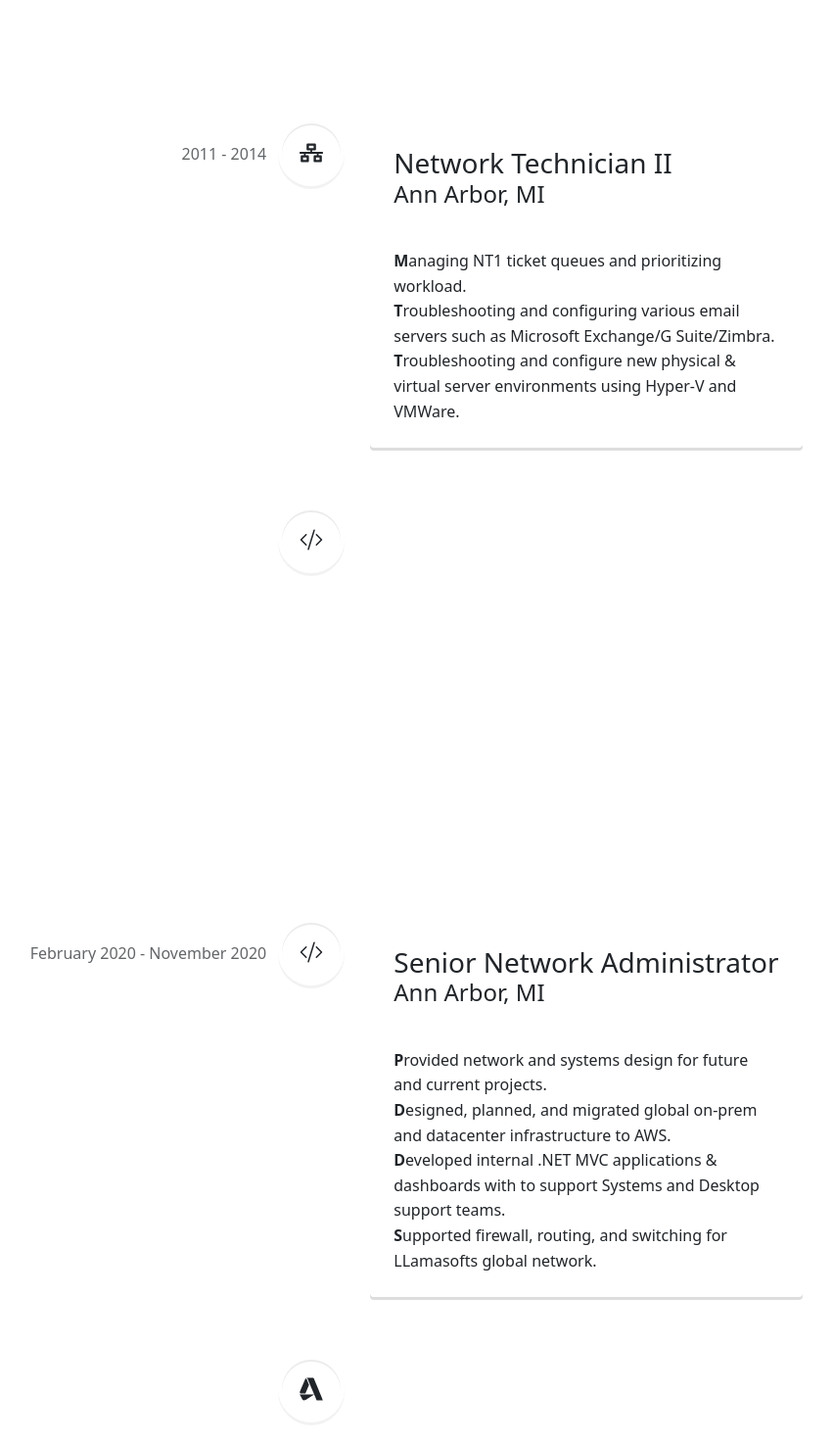
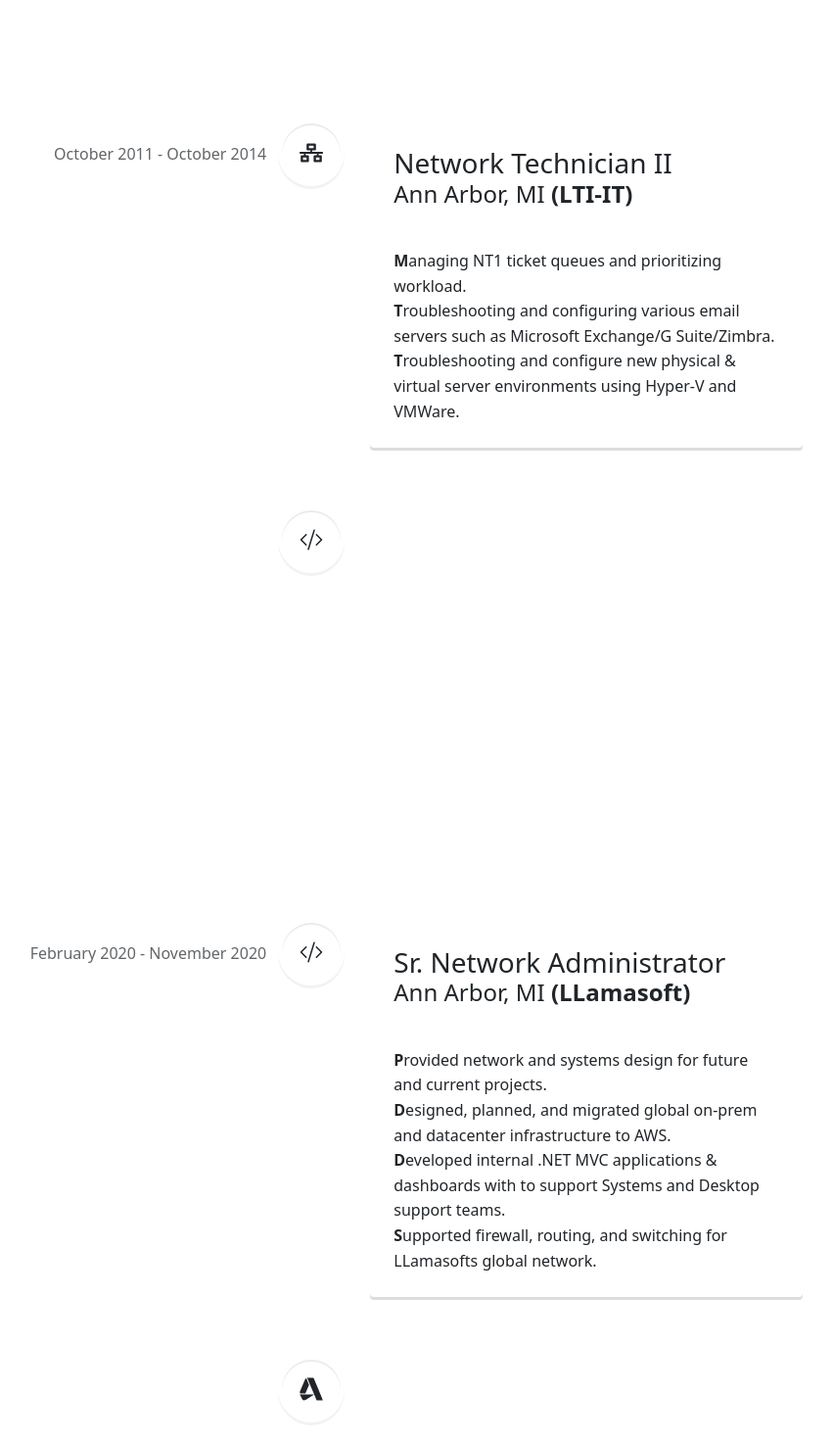
Before and after one commit to Reverendheat/react-portfolio, a React (Create React App) app: page / in a window 1280 px wide. Shown: the part 1100-2570 px from the top of the page at 98% size, without its empty margins (322-1173 px from the left). Built offline with nearby package versions, Linux system fonts and the light colour scheme; no server answers; what aws-amplify would draw is missing.

Commit message:
Date and company updates

```diff
--- a/src/components/Experience.js
+++ b/src/components/Experience.js
@@ -1,11 +1,10 @@
-import React from 'react'
-
 import { Container } from 'react-bootstrap'
 import { VerticalTimeline, VerticalTimelineElement }  from 'react-vertical-timeline-component';
 import {FaNetworkWired} from 'react-icons/fa';
 import {FaFlagCheckered} from 'react-icons/fa';
 import {BsCodeSlash} from 'react-icons/bs';
 import {SiAutodesk} from 'react-icons/si';
+
 import 'react-vertical-timeline-component/style.min.css';
 
 
@@ -16,12 +15,12 @@ const Experience = () => {
         <VerticalTimeline>
           <VerticalTimelineElement
             className="vertical-timeline-element--work"
-            date="2008 - 2011"
+            date="March 2008 - October 2011"
             iconStyle={{ background: 'rgb(255, 255, 255)', color: '#fffff' }}
             icon={<FaNetworkWired />}
           >
             <h3 className="vertical-timeline-element-title">Network Technician</h3>
-            <h4 className="vertical-timeline-element-subtitle">Ann Arbor, MI</h4>
+            <h4 className="vertical-timeline-element-subtitle">Ann Arbor, MI <strong>(LTI-IT)</strong></h4>
             <p>
             <br /><strong>O</strong>nsite desktop support for clients.
             <br /><strong>T</strong>roubleshooting and configuring Windows desktop and server environments.
@@ -30,12 +29,12 @@ const Experience = () => {
           </VerticalTimelineElement>
           <VerticalTimelineElement
             className="vertical-timeline-element--work"
-            date="2011 - 2014"
+            date="October 2011 - October 2014"
             iconStyle={{ background: 'rgb(255, 255, 255)', color: '#fffff' }}
             icon={<FaNetworkWired />}
           >
             <h3 className="vertical-timeline-element-title">Network Technician II</h3>
-            <h4 className="vertical-timeline-element-subtitle">Ann Arbor, MI</h4>
+            <h4 className="vertical-timeline-element-subtitle">Ann Arbor, MI <strong>(LTI-IT)</strong></h4>
             <p>
             <br /><strong>M</strong>anaging NT1 ticket queues and prioritizing workload.
             <br /><strong>T</strong>roubleshooting and configuring various email servers such as Microsoft Exchange/G Suite/Zimbra.
@@ -44,12 +43,12 @@ const Experience = () => {
           </VerticalTimelineElement>
           <VerticalTimelineElement
             className="vertical-timeline-element--work"
-            date="2014 - 2020"
+            date="October 2014 - Febuary 2020"
             iconStyle={{ background: 'rgb(255, 255, 255)', color: '#fffff' }}
             icon={<BsCodeSlash />}
           >
             <h3 className="vertical-timeline-element-title">Network Consultant</h3>
-            <h4 className="vertical-timeline-element-subtitle">Ann Arbor, MI</h4>
+            <h4 className="vertical-timeline-element-subtitle">Ann Arbor, MI <strong>(LTI-IT)</strong></h4>
             <p>
             <br/><strong>P</strong>roviding firewall, routing, and switching support for clients ranging from 30-1200 employees.
             <br/><strong>A</strong>dvising clients on purchasing and best practices.
@@ -64,8 +63,8 @@ const Experience = () => {
             iconStyle={{ background: 'rgb(255, 255, 255)', color: '#fffff' }}
             icon={<BsCodeSlash />}
           >
-            <h3 className="vertical-timeline-element-title">Senior Network Administrator</h3>
-            <h4 className="vertical-timeline-element-subtitle">Ann Arbor, MI</h4>
+            <h3 className="vertical-timeline-element-title">Sr. Network Administrator</h3>
+            <h4 className="vertical-timeline-element-subtitle">Ann Arbor, MI <strong>(LLamasoft)</strong></h4>
             <p>
             <br /><strong>P</strong>rovided network and systems design for future and current projects.
             <br /><strong>D</strong>esigned, planned, and migrated global on-prem and datacenter infrastructure to AWS.
@@ -79,8 +78,8 @@ const Experience = () => {
             iconStyle={{ background: 'rgb(255, 255, 255)', color: '#fffff' }}
             icon={<SiAutodesk />}
           >
-            <h3 className="vertical-timeline-element-title">Senior NetDevOps Engineer</h3>
-            <h4 className="vertical-timeline-element-subtitle">Novi, MI</h4>
+            <h3 className="vertical-timeline-element-title">Sr. NetDevOps Engineer</h3>
+            <h4 className="vertical-timeline-element-subtitle">Novi, MI <strong>(Autodesk)</strong></h4>
             <p>
             <br /><strong>I</strong>n process of converting Autodesks Global Network to IAC/GitOps model.
             <br /><strong>D</strong>evelop and deploy automation tools to help IAAS employees with their daily tasks.
```
